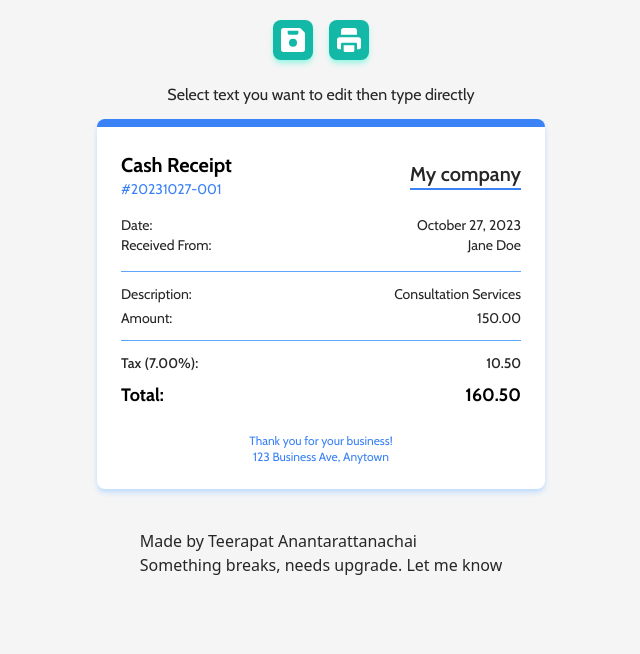
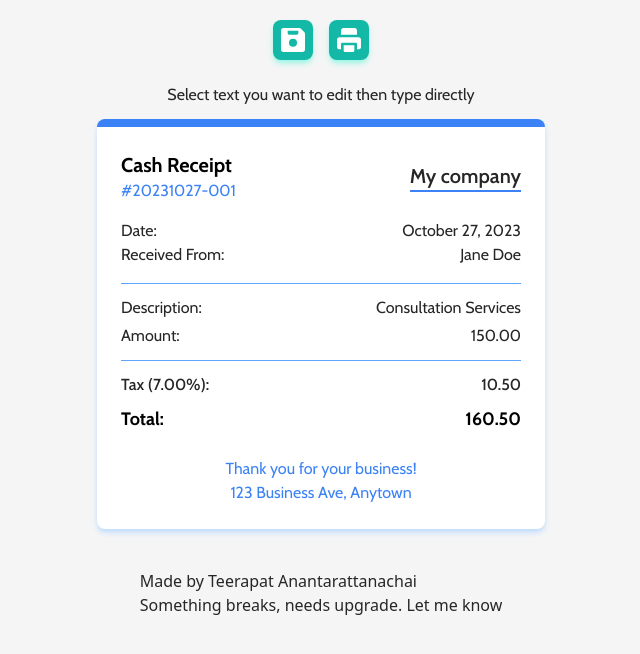
Before and after one commit to zummon/receipt, a Svelte app: page / in a window 1280 px wide. Shown: the top 654 px of the page, without its empty margins (319-959 px from the left). Built offline with nearby package versions, Linux system fonts and the light colour scheme.

Commit message:
larger font size

```diff
--- a/src/App.svelte
+++ b/src/App.svelte
@@ -80,15 +80,14 @@
   <div class="flex justify-between items-center mb-4">
     <div>
       <h2 class="text-xl font-bold text-black">Cash Receipt</h2>
-      <p class="text-sm text-blue-500">#<span contenteditable bind:textContent={pen.no}></span></p>
+      <p class="text-blue-500">#<span contenteditable bind:textContent={pen.no}></span></p>
     </div>
     <div>
-      <div class="border-b-2 border-blue-500 font-semibold text-xl" contenteditable bind:textContent={pen.to}>
-      </div>
+      <div class="border-b-2 border-blue-500 font-semibold text-xl" contenteditable bind:textContent={pen.to}></div>
     </div>
   </div>
 
-  <div class="mb-4 text-sm">
+  <div class="mb-4">
     <div class="flex justify-between">
       <span class="">Date:</span>
       <span class="" contenteditable bind:textContent={pen.date}></span>
@@ -99,7 +98,7 @@
     </div>
   </div>
 
-  <div class="border-t border-b border-blue-400 py-3 my-3 text-sm">
+  <div class="border-t border-b border-blue-400 py-3 my-3">
     <div class="flex justify-between mb-1">
       <span class="">Description:</span>
       <span class="" contenteditable bind:textContent={pen.desc}></span>
@@ -116,7 +115,7 @@
     </div>
   </div>
 
-  <div class="text-sm font-medium">
+  <div class="font-medium">
     <div class="flex justify-between">
       <span class="">Tax (<span contenteditable onfocus={(e) => {
 				e.target.textContent = pen.vat
@@ -133,7 +132,7 @@
     </div>
   </div>
 
-  <div class="mt-6 text-center text-xs text-blue-500">
+  <div class="mt-6 text-center text-blue-500">
     <p>Thank you for your business!</p>
     <p>123 Business Ave, Anytown</p>
   </div>
```
